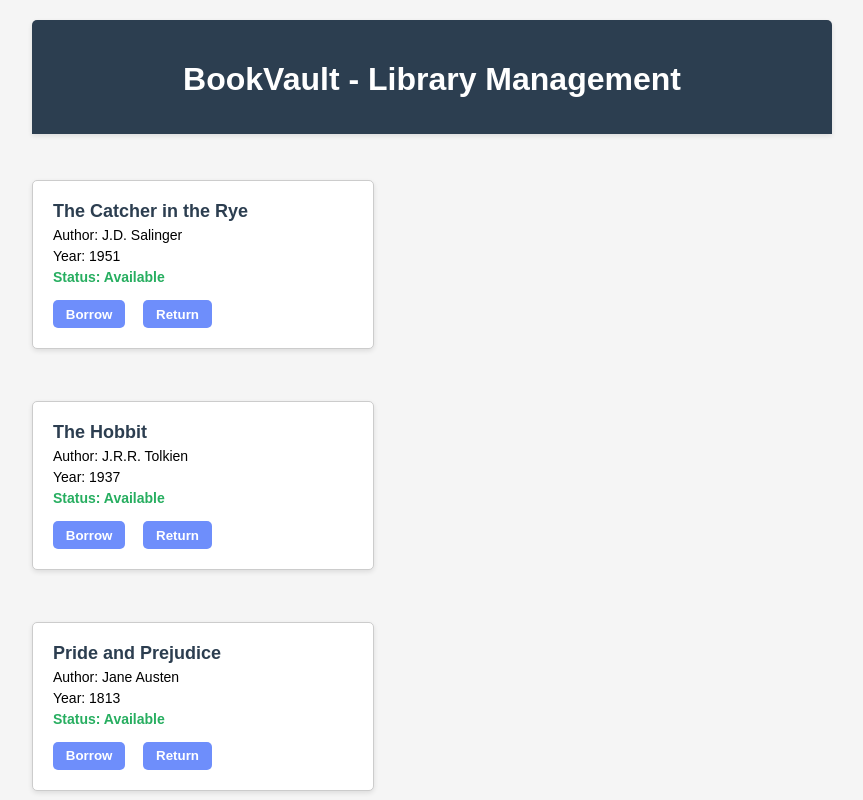
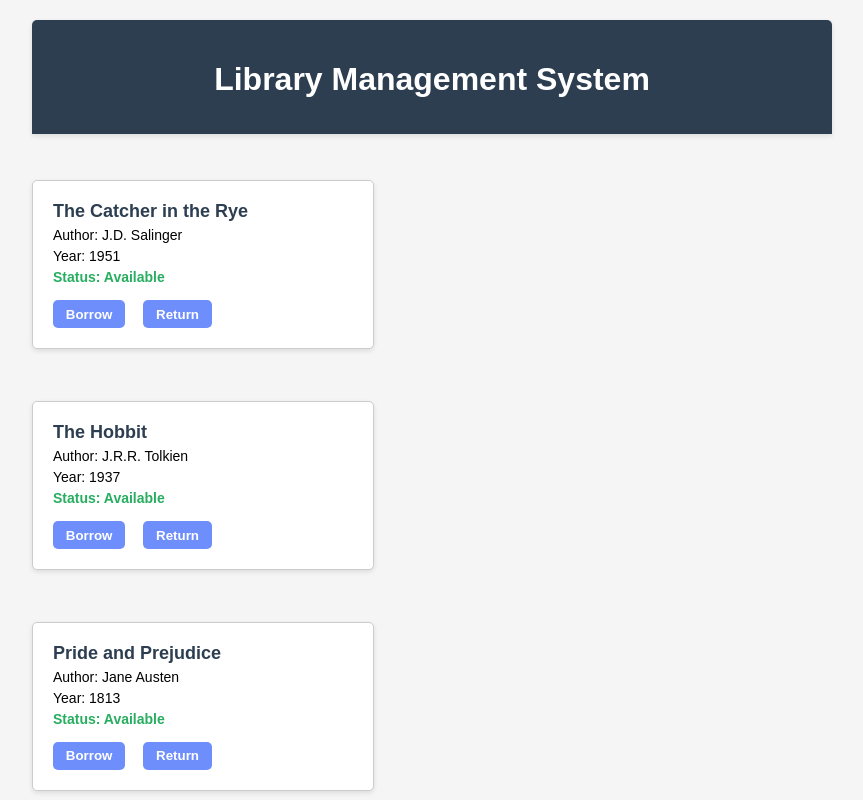
Before and after one commit to Saadia1305/library_system, a plain HTML site: page index.html in a window 1280 px wide. Shown: the top 800 px of the page, without its empty margins (208-1071 px from the left). Drawn offline with Linux system fonts and the light colour scheme.

Commit message:
Update index.html

```diff
--- a/index.html
+++ b/index.html
@@ -9,7 +9,7 @@
 <body>
     <div class="container">
         <header>
-            <h1>BookVault - Library Management</h1>
+            <h1>Library Management System</h1>
         </header>
 
         <div class="book-list" id="bookList">
```
